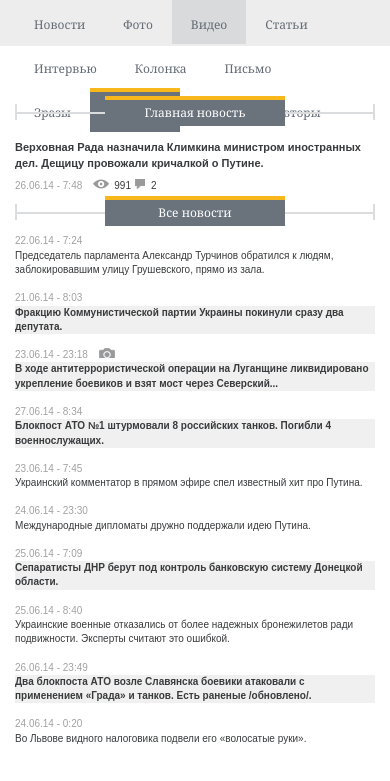
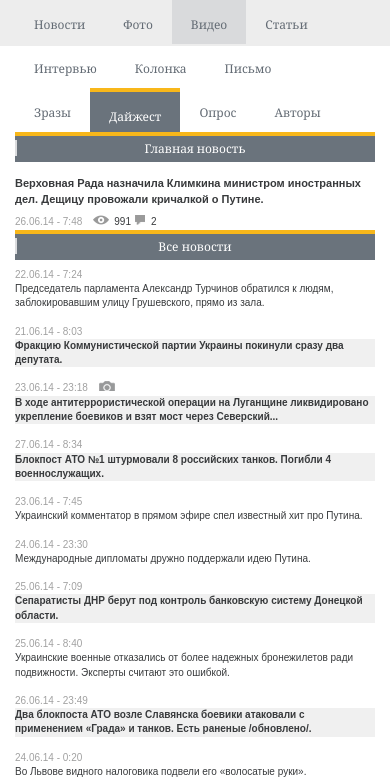
Before and after one commit to BlackStar1991/BlackStar1991PageTest.github.io, a plain HTML site: page index.html in a window 390 px wide. Shown: the top 781 px of the page. Drawn offline with Linux system fonts and the light colour scheme.

Commit message:
added fixes

```diff
--- a/css/main.css
+++ b/css/main.css
@@ -55,13 +55,13 @@ ul .styleOther {
 }
 
 .topic {
-
+		position: relative;
+		clear: both;
 		height: 30px;
-		position: relative;
-		vertical-align: baseline;
+        vertical-align: baseline;
 }
 
-.ots {
+.topic .ots {
 		margin-top: 25px;
 }
 
@@ -75,7 +75,7 @@ a.topicStyle {
 		bottom: 0;
 		left: 0;
 		right: 0;
-		width: 50%;
+		width: 55%;
 		height: 100%;
 		margin: auto;
 		line-height: 50%;
@@ -90,9 +90,6 @@ a.topicStyle {
 		font-family: "Georgia", serif;
 }
 
-.topicStyle span {
-
-}
 
 a.topicStyle:hover {
 		background-color: #86929D;
--- a/css/media.css
+++ b/css/media.css
@@ -7,6 +7,11 @@
 
 /* Medium Devices, Desktops */
 @media only screen and (max-width : 992px) {
+
+a.topicStyle {
+	width: 100%;
+	padding: 10px 13px;
+}
 
 
 }
--- a/index.html
+++ b/index.html
@@ -5,6 +5,7 @@
     <link rel="stylesheet" href="libs/normalize/normalize.css">
     <link rel="stylesheet" href="libs/bootstrap/bootstrap-grid-3.3.2.min.css"/>
     <link rel="stylesheet" href="libs/jquery/jquery-3.1.1.min.js"/>
+      <link rel="stylesheet" href="libs/">
     <link rel="stylesheet" href="css/fonts.css"/>
     <link rel="stylesheet" href="css/main.css"/>
     <link rel="stylesheet" href="css/media.css"/>
@@ -15,7 +16,7 @@
     <div class="container">
         <div class="row wrap">
 
-            <div class="col-xs-12 col-sm-10 col-md-10 col-lg-10 col-sm-offset-1 col-md-offset-1 col-lg-offset-1">
+            <div class="col-xs-12 col-sm-12 col-md-10 col-lg-10 col-md-offset-1 col-lg-offset-1">
                 <ul>
 
                     <li><a href="#">Новости </a></li>
@@ -42,7 +43,7 @@
 
                 </ul>
             </div>
-            <div class="col-sm-offset-1 col-md-offset-1 col-lg-offset-1"></div>
+            <div class=" col-md-offset-1 col-lg-offset-1"></div>
 
         </div>
     </div>
@@ -81,7 +82,7 @@
                                     <article>
                                         <div class="topic ots">
                                             <div class="decorLine"></div>
-                                            <a href="#" class="topicStyle">Все новости</a>
+                                            <a class="topicStyle" href="#">Все новости</a>
                                         </div>
                                         <div class="publicDate">
                                             <time pubdate datetime="2014-06-22 7:24">22.06.14 - 7:24</time>
```
Also changed, not shown: 1 other file.
